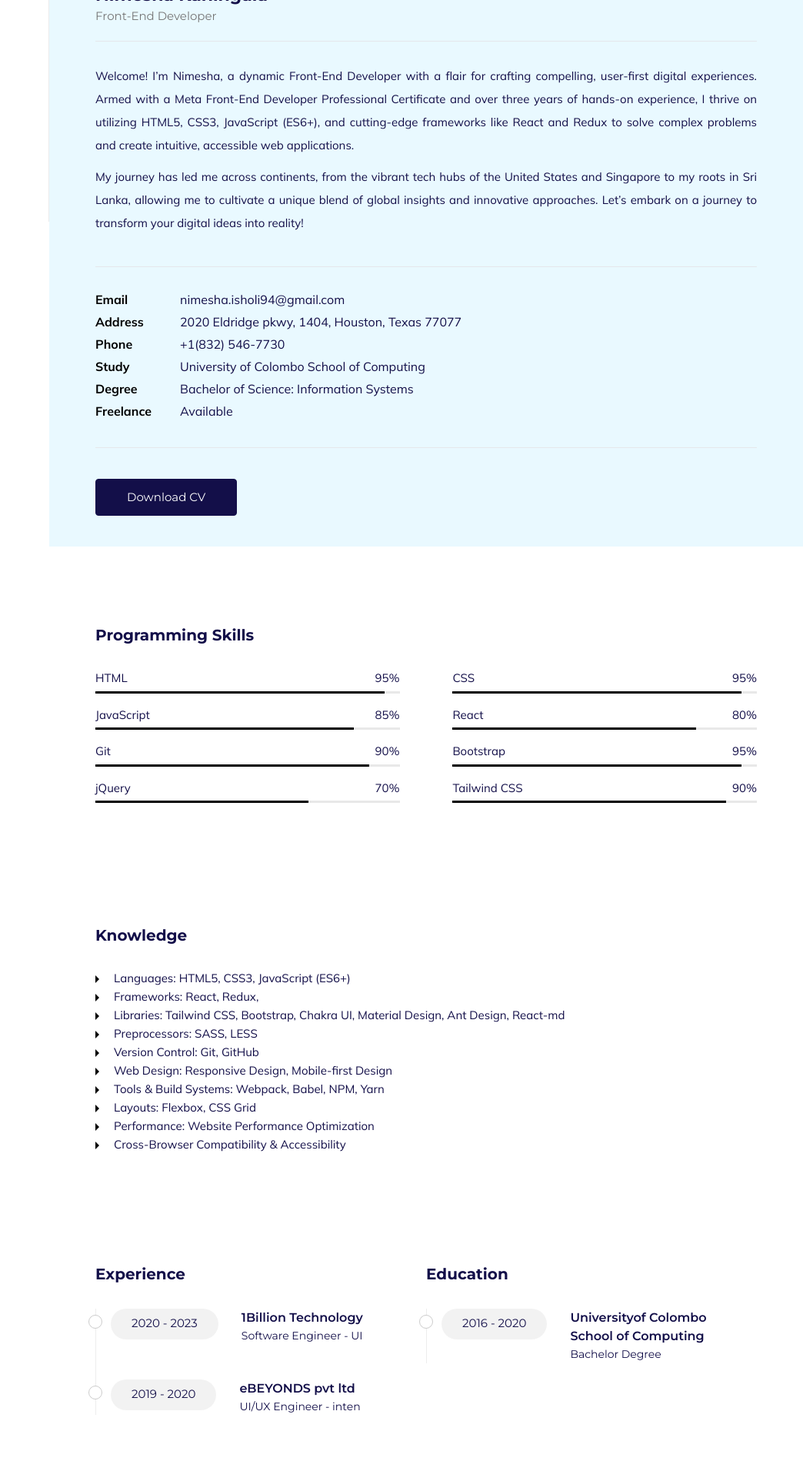
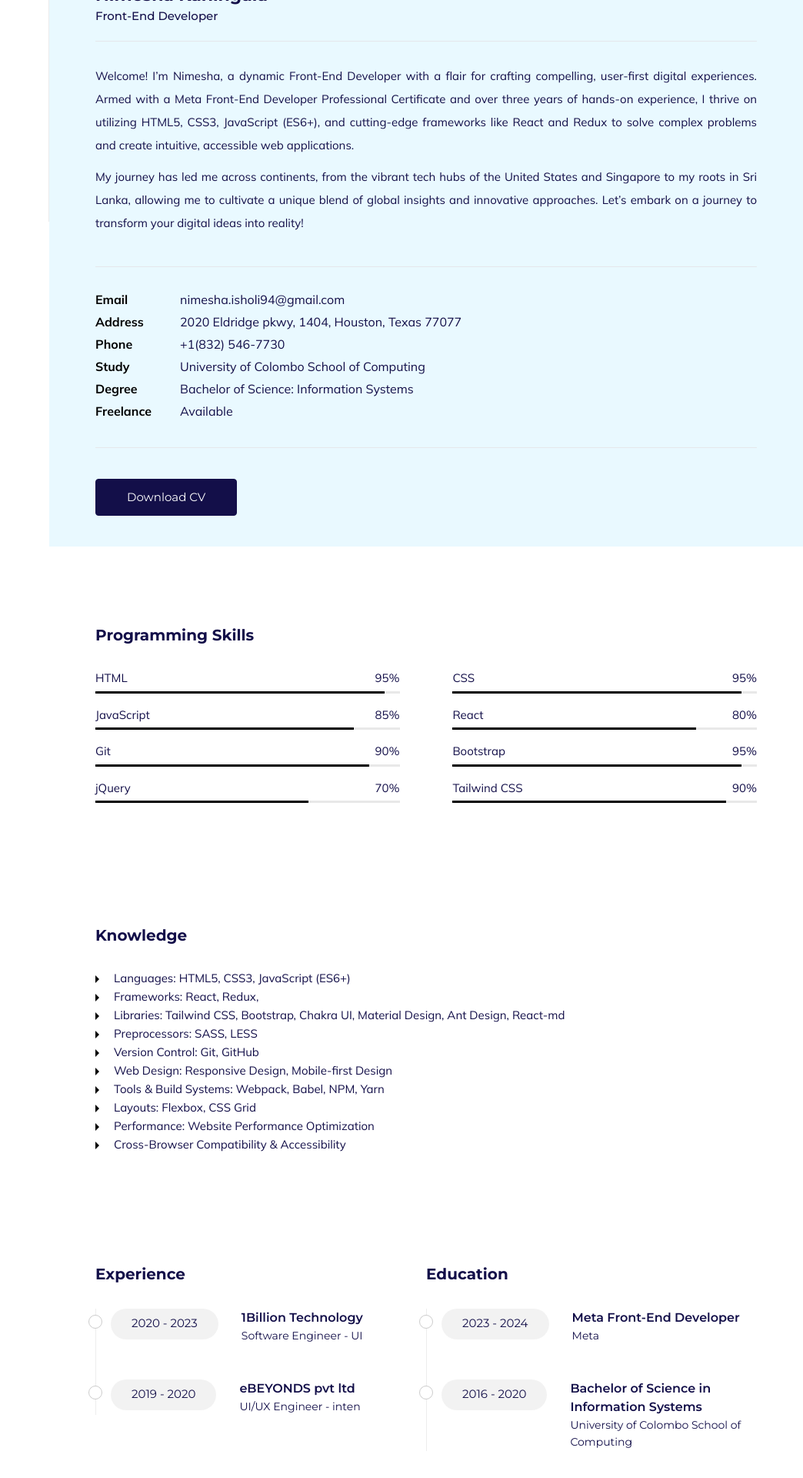
Before and after one commit to NimeshaKahingala/portfolio, a React (Create React App) app: page /about in a window 1280 px wide. Shown: the part 512-2432 px from the top of the page at 77% size, without its empty margins (236-1280 px from the left). Built offline with nearby package versions, Linux system fonts and the light colour scheme.

Commit message:
about page content updated

```diff
--- a/src/pages/about.js
+++ b/src/pages/about.js
@@ -57,7 +57,7 @@ function About() {
             <div className="skill-section">
                 <div className="container">
                     <div className="left">
-                    <h3 className="sub-title">Programming Skills</h3>
+                        <h3 className="sub-title">Programming Skills</h3>
                         <div class="progress">
                             <ProgressBar skill="HTML" number="95" />
                             <ProgressBar skill="CSS" number="95" />
@@ -123,10 +123,19 @@ function About() {
                             <ul>
                                 <li>
                                     <div className="list-inner">
+                                        <div className="time">2023 - 2024</div>
+                                        <div className="place">
+                                            <h3>Meta Front-End Developer</h3>
+                                            <span>Meta</span>
+                                        </div>
+                                    </div>
+                                </li>
+                                <li>
+                                    <div className="list-inner">
                                         <div className="time">2016 - 2020</div>
                                         <div className="place">
-                                            <h3>Universityof Colombo School of Computing</h3>
-                                            <span>Bachelor Degree</span>
+                                            <h3>Bachelor of Science in Information Systems</h3>
+                                            <span>University of Colombo School of Computing</span>
                                         </div>
                                     </div>
                                 </li>
--- a/src/pages/about.scss
+++ b/src/pages/about.scss
@@ -16,7 +16,8 @@
             text-align: left;
 
             .job-title {
-                color: #767676;
+                color: #130f49;
+                font-weight: 500;
             }
 
             .name {
--- a/src/pages/contact.scss
+++ b/src/pages/contact.scss
@@ -54,8 +54,6 @@
             font-family: Montserrat, sans-serif;
             margin-bottom: 30px;
         }
-
-        .text {}
     }
 }
 
```
